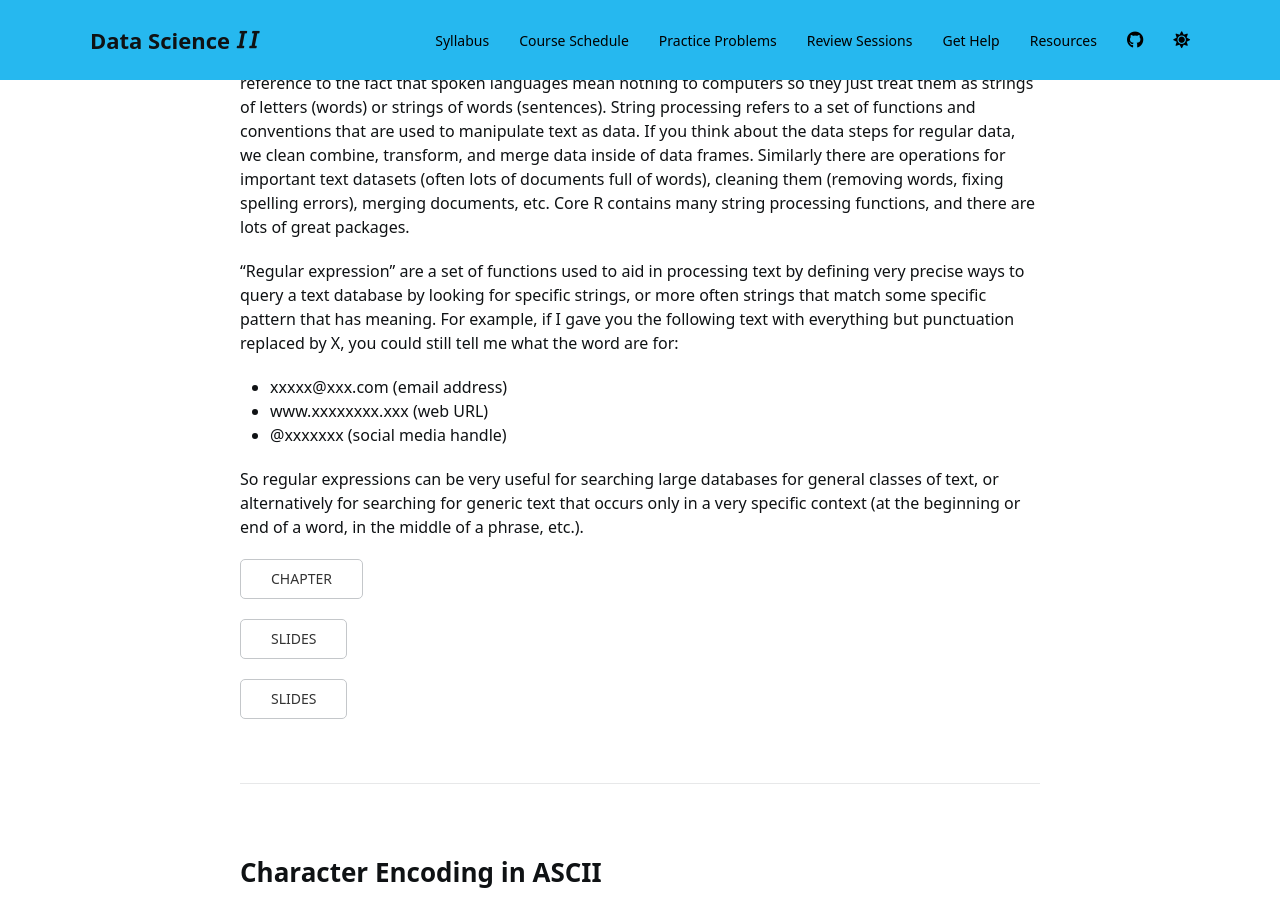
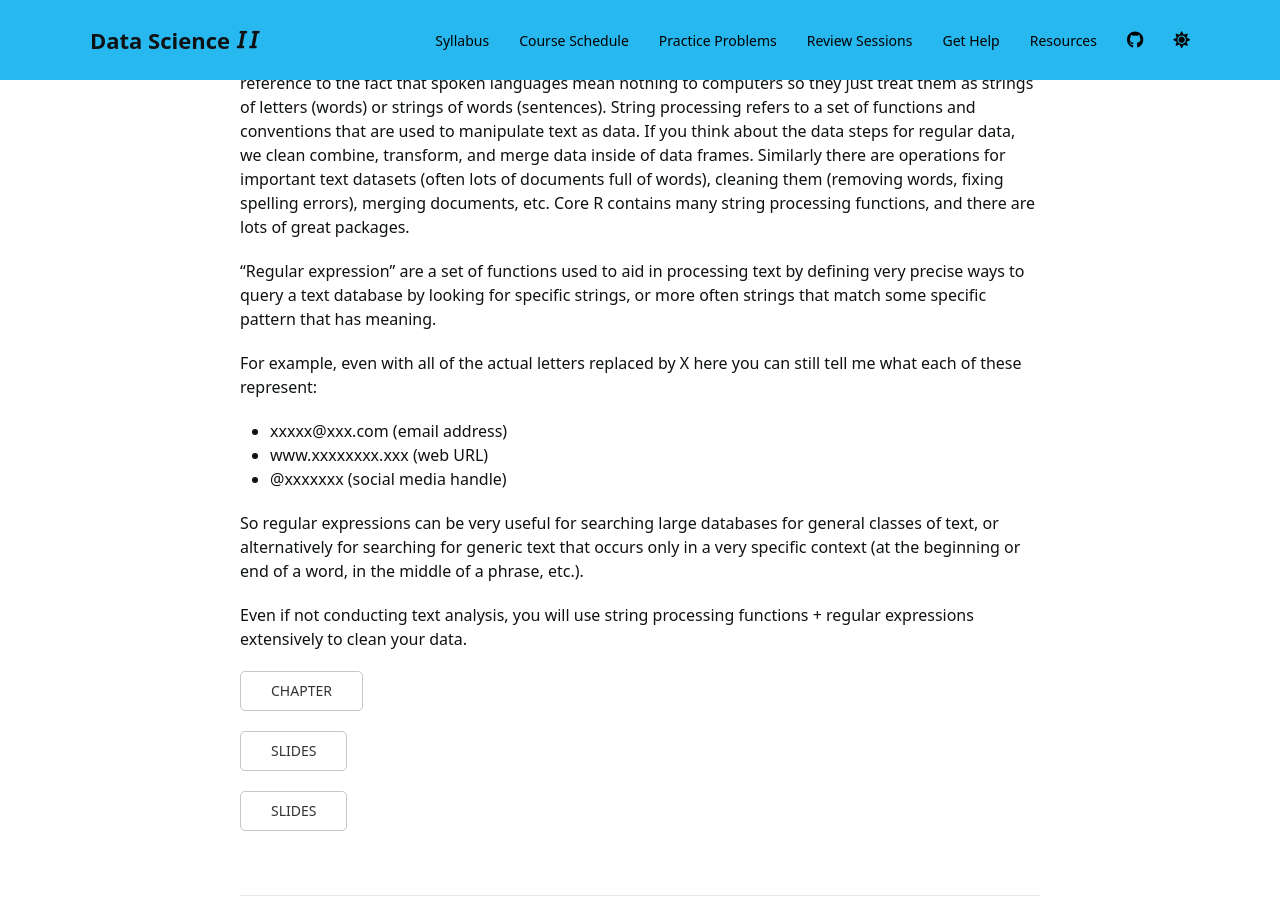
Before and after one commit to Watts-College/cpp-527-fall-2021, a Jekyll site: the page built from lectures/week-03.md, in a window 1280 px wide and 900 px high, scrolled down 781 px. Built offline with Jekyll 4.4.1, drawn with Linux system fonts in a browser that asks for light colours; nearby versions of some CDN libraries; a script bundle is joined from its source files by our own code; library files that are not in the unit come from our copies; a style sheet for code colours, icons or effects is not loaded.

Commit message:
Update week-03.md

```diff
--- a/lectures/week-03.md
+++ b/lectures/week-03.md
@@ -23,13 +23,17 @@ pdf_base: 'https://github.com/Watts-College/cpp-527-fall-2021/raw/main/'
 
 The core of all text analysis requires two sets of skills. Text is computer science is referred to as "strings", a reference to the fact that spoken languages mean nothing to computers so they just treat them as strings of letters (words) or strings of words (sentences). String processing refers to a set of functions and conventions that are used to manipulate text as data. If you think about the data steps for regular data, we clean combine, transform, and merge data inside of data frames. Similarly there are operations for important text datasets (often lots of documents full of words), cleaning them (removing words, fixing spelling errors), merging documents, etc. Core R contains many string processing functions, and there are lots of great packages.
 
-"Regular expression" are a set of functions used to aid in processing text by defining very precise ways to query a text database by looking for specific strings, or more often strings that match some specific pattern that has meaning. For example, if I gave you the following text with everything but punctuation replaced by X, you could still tell me what the word are for:
+"Regular expression" are a set of functions used to aid in processing text by defining very precise ways to query a text database by looking for specific strings, or more often strings that match some specific pattern that has meaning.
+
+For example, even with all of the actual letters replaced by X here you can still tell me what each of these represent:
 
 * xxxxx@xxx.com   (email address)
 * www.xxxxxxxx.xxx   (web URL)
 * @xxxxxxx  (social media handle)
 
 So regular expressions can be very useful for searching large databases for general classes of text, or alternatively for searching for generic text that occurs only in a very specific context (at the beginning or end of a word, in the middle of a phrase, etc.).
+
+Even if not conducting text analysis, you will use string processing functions + regular expressions extensively to clean your data.
 
 <a class="uk-button uk-button-default" href="../string-processing.html">CHAPTER</a>
 
```
